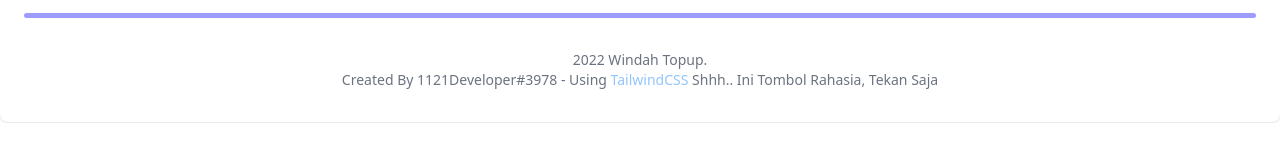
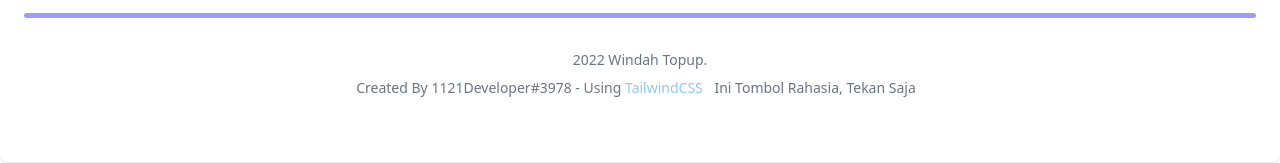
Before and after one commit to Webdev1121/windah.topup, a plain HTML site: page index.html in a window 1280 px wide. Shown: the part 2837-3000 px from the top of the page. Before the commit the page ends 2960 px from the top, so only its background shows below. Drawn offline with nearby package versions, Linux system fonts and the light colour scheme; grey boxes are pictures that could not be loaded.

Commit message:
Update index.html

```diff
--- a/index.html
+++ b/index.html
@@ -84,7 +84,7 @@
                                       <hr class="my-6 border-gray-200 sm:mx-auto dark:border-gray-700 lg:my-8 rounded-full" style="border:none; color: white;">
                                       <span class="block text-sm text-gray-500 sm:text-center dark:text-gray-400"> 2022 <a href="#" class="hover:underline">Windah Topup</a>.
                                         <span class="block text-sm text-gray-500 sm:text-center dark:text-gray-400"> Created By 1121Developer#3978 - Using <a href="https://tailwindcss.com/" class="text-blue-300">TailwindCSS</a>
-<button>Shhh.. Ini Tombol Rahasia, Tekan Saja</button>
+<button class="px-2 py-2 mb-6">Ini Tombol Rahasia, Tekan Saja</button>
                                       </span>
                                   </footer>
             </body>
```
